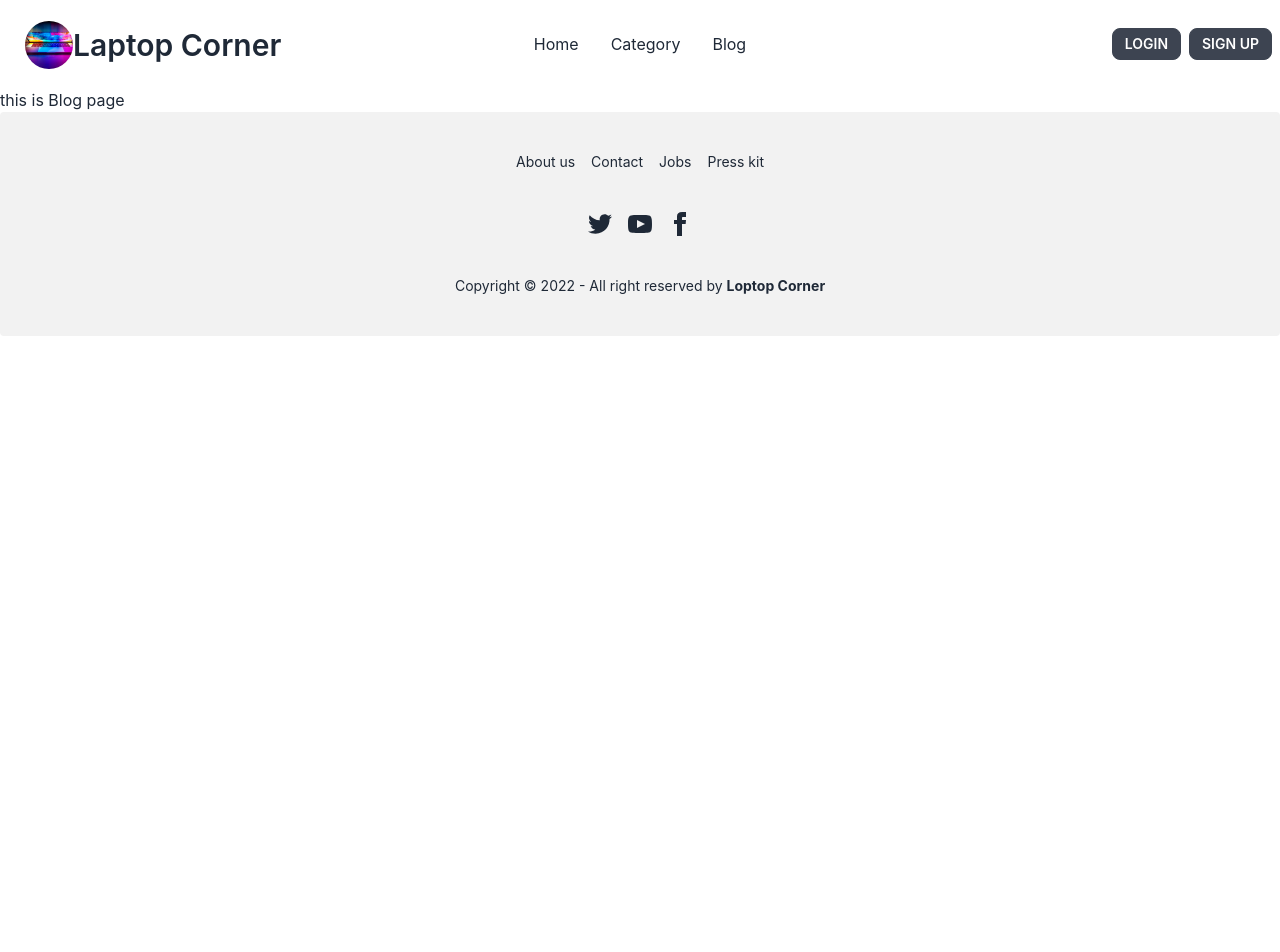
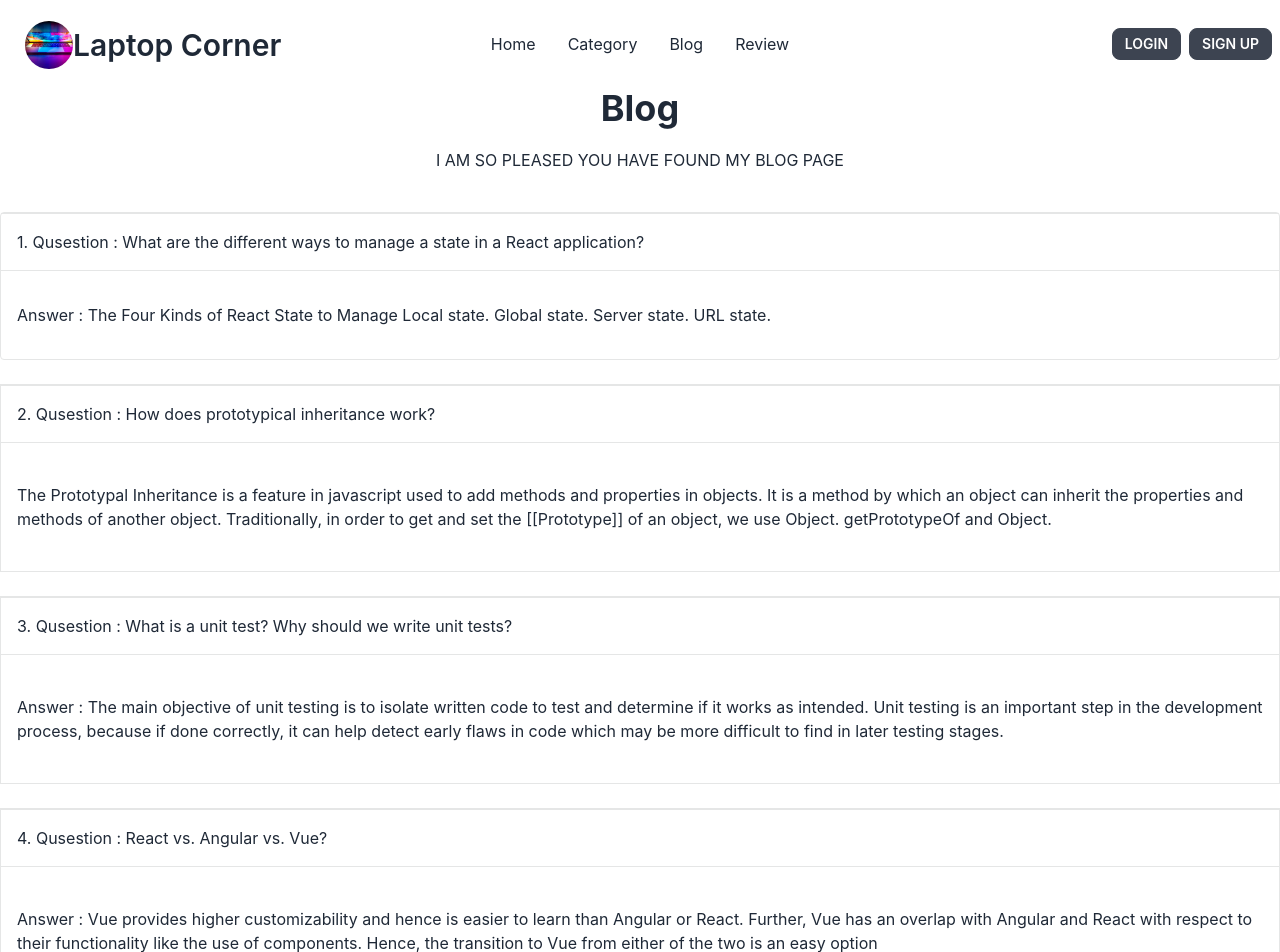
Before and after one commit to ashikbillah699/Laptop-Corner-client-site-code, a React (Create React App) app: page /blog in a window 1280 px wide. Shown: the top 952 px of the page. Before the commit the page ends 800 px from the top, so only its background shows below. Built offline with nearby package versions, Linux system fonts and the light colour scheme; no server answers.

Commit message:
our policy part

```diff
--- a/public/index.html
+++ b/public/index.html
@@ -1,14 +1,12 @@
 <!DOCTYPE html>
 <html lang="en">
+
 <head>
   <meta charset="utf-8" />
   <link rel="icon" href="%PUBLIC_URL%/favicon.ico" />
   <meta name="viewport" content="width=device-width, initial-scale=1" />
   <meta name="theme-color" content="#000000" />
-    <meta
-      name="description"
-      content="Web site created using create-react-app"
-    />
+  <meta name="description" content="Web site created using create-react-app" />
   <link rel="apple-touch-icon" href="%PUBLIC_URL%/logo192.png" />
   <!--
       manifest.json provides metadata used when your web app is installed on a
@@ -24,8 +22,9 @@
       work correctly both with client-side routing and a non-root public URL.
       Learn how to configure a non-root public URL by running `npm run build`.
     -->
-    <title>React App</title>
+  <title>Laptop Corner</title>
 </head>
+
 <body>
   <noscript>You need to enable JavaScript to run this app.</noscript>
   <div id="root"></div>
@@ -40,4 +39,5 @@
       To create a production bundle, use `npm run build` or `yarn build`.
     -->
 </body>
+
 </html>
--- a/src/LayOut/DeshboardLayOut/AddProduct/AddProduct.js
+++ b/src/LayOut/DeshboardLayOut/AddProduct/AddProduct.js
@@ -90,7 +90,7 @@ const AddProduct = () => {
                                     categoryNames.map(name => <option
                                         key={name?._id}
                                         value={name.title}
-                                    >{name.title}</option>)
+                                    >{name.service_id} : {name.title}</option>)
                                 }
                             </select>
                         </div>
--- a/src/LayOut/DeshboardLayOut/MyOrders/MyOrders.js
+++ b/src/LayOut/DeshboardLayOut/MyOrders/MyOrders.js
@@ -25,7 +25,6 @@ const MyOrders = () => {
             <h1 className='uppercase text-center font-bold text-3xl my-3'>My Orders</h1>
             <div className="overflow-x-auto">
                 <table className="table w-full">
-
                     <thead>
                         <tr>
                             <th>Order No</th>
--- a/src/Pages/Blog/Blog.js
+++ b/src/Pages/Blog/Blog.js
@@ -3,7 +3,28 @@ import React from 'react';
 const Blog = () => {
     return (
         <div>
-            this is Blog page
+            <div className='container m-auto'>
+                <div className='text-center mb-10 '>
+                    <h3 className='text-4xl font-bold'>Blog</h3>
+                    <p className='pt-5 text-1xl uppercase'> I am so pleased you have found my blog page</p>
+                </div>
+                <div className=" border border-base-300 rounded mb-6">
+                    <div className=" px-4 py-4 border-t border-base-300">1. Qusestion : What are the different ways to manage a state in a React application?</div>
+                    <div className=" px-4 py-8 border-t border-base-300"> Answer : The Four Kinds of React State to Manage Local state. Global state. Server state. URL state.</div>
+                </div>
+                <div className=" border border-base-300 mb-6">
+                    <div className=" px-4 py-4 border-t border-base-300">2. Qusestion : How does prototypical inheritance work?</div>
+                    <div className=" px-4 py-10 border-t border-base-300"> The Prototypal Inheritance is a feature in javascript used to add methods and properties in objects. It is a method by which an object can inherit the properties and methods of another object. Traditionally, in order to get and set the [[Prototype]] of an object, we use Object. getPrototypeOf and Object.</div>
+                </div>
+                <div className=" border border-base-300 mb-6">
+                    <div className=" px-4 py-4 border-t border-base-300">3. Qusestion : What is a unit test? Why should we write unit tests?</div>
+                    <div className=" px-4 py-10 border-t border-base-300"> Answer : The main objective of unit testing is to isolate written code to test and determine if it works as intended. Unit testing is an important step in the development process, because if done correctly, it can help detect early flaws in code which may be more difficult to find in later testing stages.</div>
+                </div>
+                <div className=" border border-base-300 mb-6">
+                    <div className=" px-4 py-4 border-t border-base-300">4. Qusestion : React vs. Angular vs. Vue?</div>
+                    <div className=" px-4 py-10 border-t border-base-300"> Answer : Vue provides higher customizability and hence is easier to learn than Angular or React. Further, Vue has an overlap with Angular and React with respect to their functionality like the use of components. Hence, the transition to Vue from either of the two is an easy option</div>
+                </div>
+            </div>
         </div>
     );
 };
--- a/src/Pages/Home/OurPolicy/OurPolicy.js
+++ b/src/Pages/Home/OurPolicy/OurPolicy.js
@@ -3,7 +3,7 @@ import React from 'react';
 const OurPolicy = () => {
     return (
         <div className="hero  my-20">
-            <div className="hero-content flex-col lg:flex-row">
+            <div className="hero-content flex-col lg:flex-row-reverse">
                 <img alt='' src='https://s.yimg.com/uu/api/res/1.2/HIzpqfITrRI8jM6YiFUWFA--~B/aD02MDE7dz02MDA7YXBwaWQ9eXRhY2h5b24-/https://www.blogcdn.com/www.engadget.com/media/2008/12/xps13_main.jpg' />
                 <div>
                     <h1 className="text-5xl font-bold">OUR POLICY</h1>
--- a/src/Pages/Share/Header/Header.js
+++ b/src/Pages/Share/Header/Header.js
@@ -18,12 +18,12 @@ const Header = () => {
 
     const mennuItem = <React.Fragment>
         <li><Link to='/'>Home</Link></li>
-        <li><Link to='/'>Category</Link></li>
+        <li><Link to=''>Category</Link></li>
         <li><Link to='/Blog'>Blog</Link></li>
         {user?.uid &&
             <li><Link to='/deshboard'>Deshboard</Link></li>
         }
-
+        <li><Link to='/review'>Review</Link></li>
     </React.Fragment>
     return (
         <div className="navbar bg-base-100 py-5 container mx-auto">
--- a/src/Routes/Routes/Routes.js
+++ b/src/Routes/Routes/Routes.js
@@ -58,6 +58,10 @@ const router = createBrowserRouter([
                 element: <AddProduct></AddProduct>
             }
         ]
+    },
+    {
+        path: '*',
+        element: <div className="mx-auto"><img src='https://cdn.ttgtmedia.com/rms/onlineimages/404_error-h_half_column_mobile.png' alt="" /></div>
     }
 
 ])
--- a/src/hookes/useAdmin.js
+++ b/src/hookes/useAdmin.js
@@ -8,7 +8,6 @@ const useAdmin = email => {
             fetch(`http://localhost:5000/users/admin/${email}`)
                 .then(res => res.json())
                 .then(data => {
-                    console.log(data)
                     setIsAdmin(data.isAdmin)
                     setIsAdminLoading(false)
                 })
```
Lines whose indentation alone changed are shown as unchanged.
